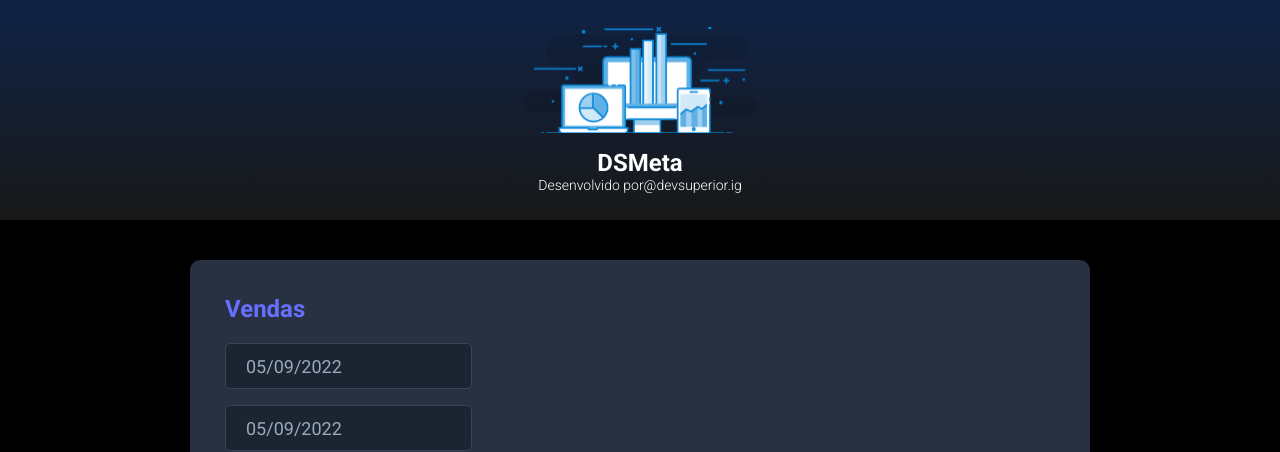
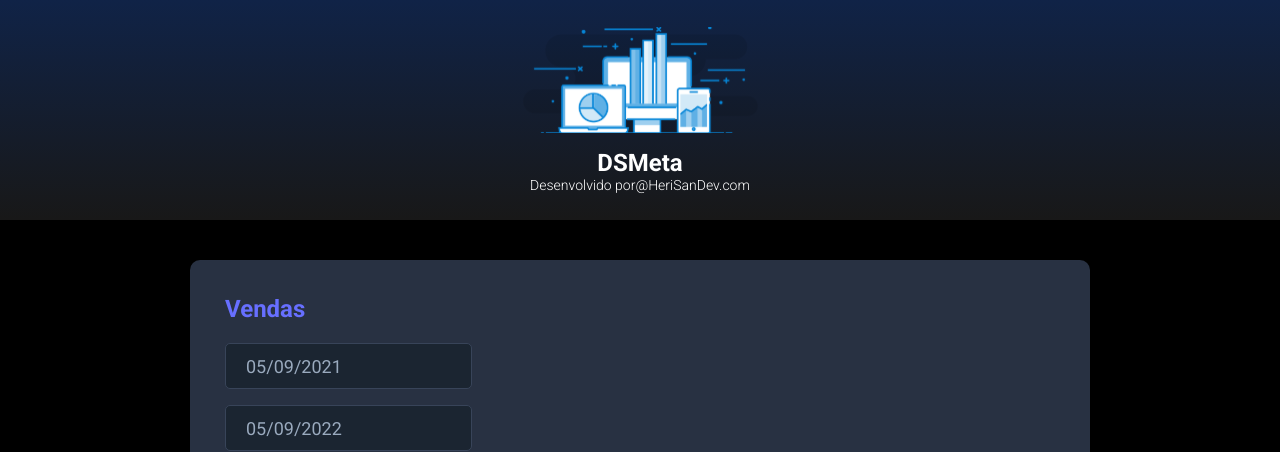
Before and after one commit to HeriSanDev/dsmeta, a React (Vite) app in the folder frontend/: page / in a window 1280 px wide. Shown: the top 452 px of the page. Built offline with nearby package versions, Linux system fonts and the light colour scheme.

Commit message:
useState

```diff
--- a/frontend/src/components/Header/index.tsx
+++ b/frontend/src/components/Header/index.tsx
@@ -9,7 +9,7 @@ const Header = () => {
                 <h1>DSMeta</h1>
                 <p>
                     Desenvolvido por
-                    <a href="https://www.instagram.com/devsuperior.ig">@devsuperior.ig</a>
+                    <a href="https://www.instagram.com/herisandev/">@HeriSanDev.com</a>
                 </p>
             </div>
         </header>
--- a/frontend/src/components/SalesCard/index.tsx
+++ b/frontend/src/components/SalesCard/index.tsx
@@ -1,26 +1,31 @@
-import './style.css'
+import {useState, useEffect} from "react";
+
+import './style.css';
 
 import DatePicker from "react-datepicker";
 import "react-datepicker/dist/react-datepicker.css";
 
 import NotificationButton from '../NotificationButton';
 const SalesCard = () => {
+    const date = new Date(new Date().setDate(new Date().getDate() - 365));
+    const [minDate, setMinDate] = useState(date);
+    const [maxDate, setMaxDate] = useState(new Date());
     return (
         <div className="dsmeta-card">
             <h2 className="dsmeta-sales-title">Vendas</h2>
             <div>
                 <div className="dsmeta-form-control-container">
                     <DatePicker
-                        selected={new Date()}
-                        onChange={(date: Date) => { }}
+                        selected={minDate}
+                        onChange={(date: Date) => setMinDate(date)}
                         className="dsmeta-form-control"
                         dateFormat="dd/MM/yyyy"
                     />
                 </div>
                 <div className="dsmeta-form-control-container">
                     <DatePicker
-                        selected={new Date()}
-                        onChange={(date: Date) => { }}
+                        selected={maxDate}
+                        onChange={(date: Date) => setMaxDate(date) }
                         className="dsmeta-form-control"
                         dateFormat="dd/MM/yyyy"
                     />
```
